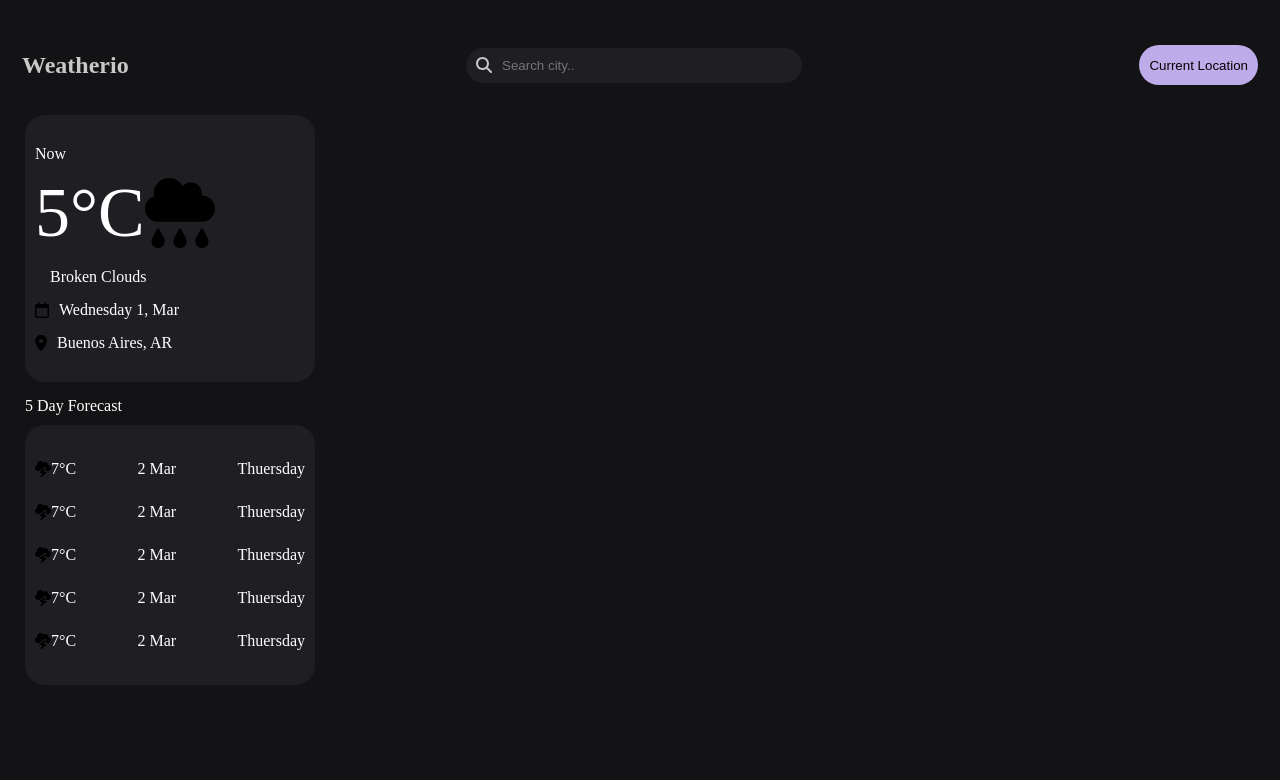
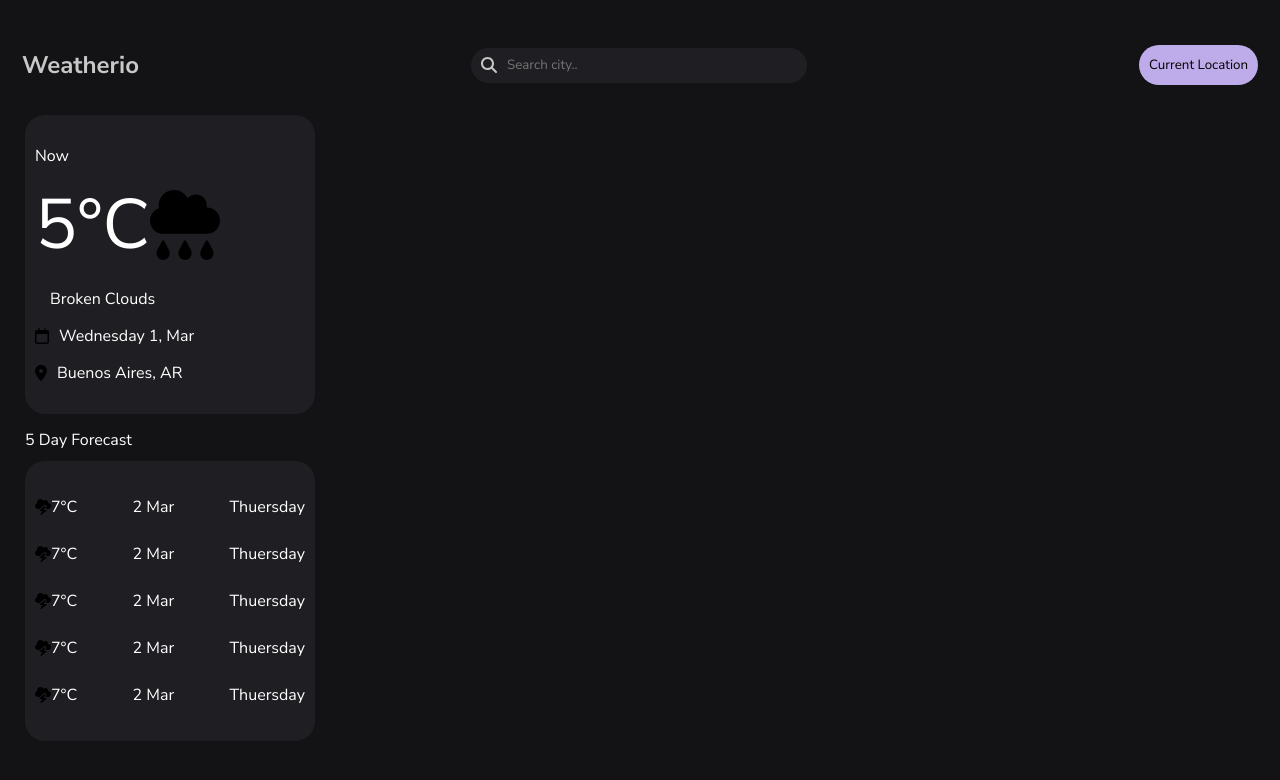
Before and after one commit to juanibarguen/Weatherio, an Angular app: page / in a window 1280 px wide. Shown: the top 780 px of the page. Built offline with nearby package versions, Linux system fonts and the light colour scheme.

Commit message:
se ha actualizado la fuente utilizada en toda la página.

```diff
--- a/src/index.html
+++ b/src/index.html
@@ -2,10 +2,15 @@
 <html lang="en">
 <head>
   <meta charset="utf-8">
-  <title>WeatherApp</title>
+  <title>Weather</title>
   <base href="/">
   <meta name="viewport" content="width=device-width, initial-scale=1">
+  <!-- FAVICON -->
   <link rel="icon" type="image/x-icon" href="favicon.ico">
+  <!-- FONT -->
+  <link rel="preconnect" href="https://fonts.googleapis.com">
+  <link rel="preconnect" href="https://fonts.gstatic.com" crossorigin>
+  <link href="https://fonts.googleapis.com/css2?family=Nunito+Sans:wght@200;300;400;500;600;700;800;900;1000&family=Poppins:ital,wght@0,100;0,200;0,300;0,400;0,500;0,600;0,700;0,800;0,900;1,100;1,200;1,300;1,400;1,500;1,600;1,700;1,800;1,900&display=swap" rel="stylesheet">
 </head>
 <body>
   <app-root></app-root>
--- a/src/styles.css
+++ b/src/styles.css
@@ -4,4 +4,6 @@
     margin: 0;
     box-sizing: border-box;
     /* background: #131214; */
+    font-family: 'Nunito Sans',  sans-serif;
+    /* font-family: 'Poppins', sans-serif; */
 }
```
